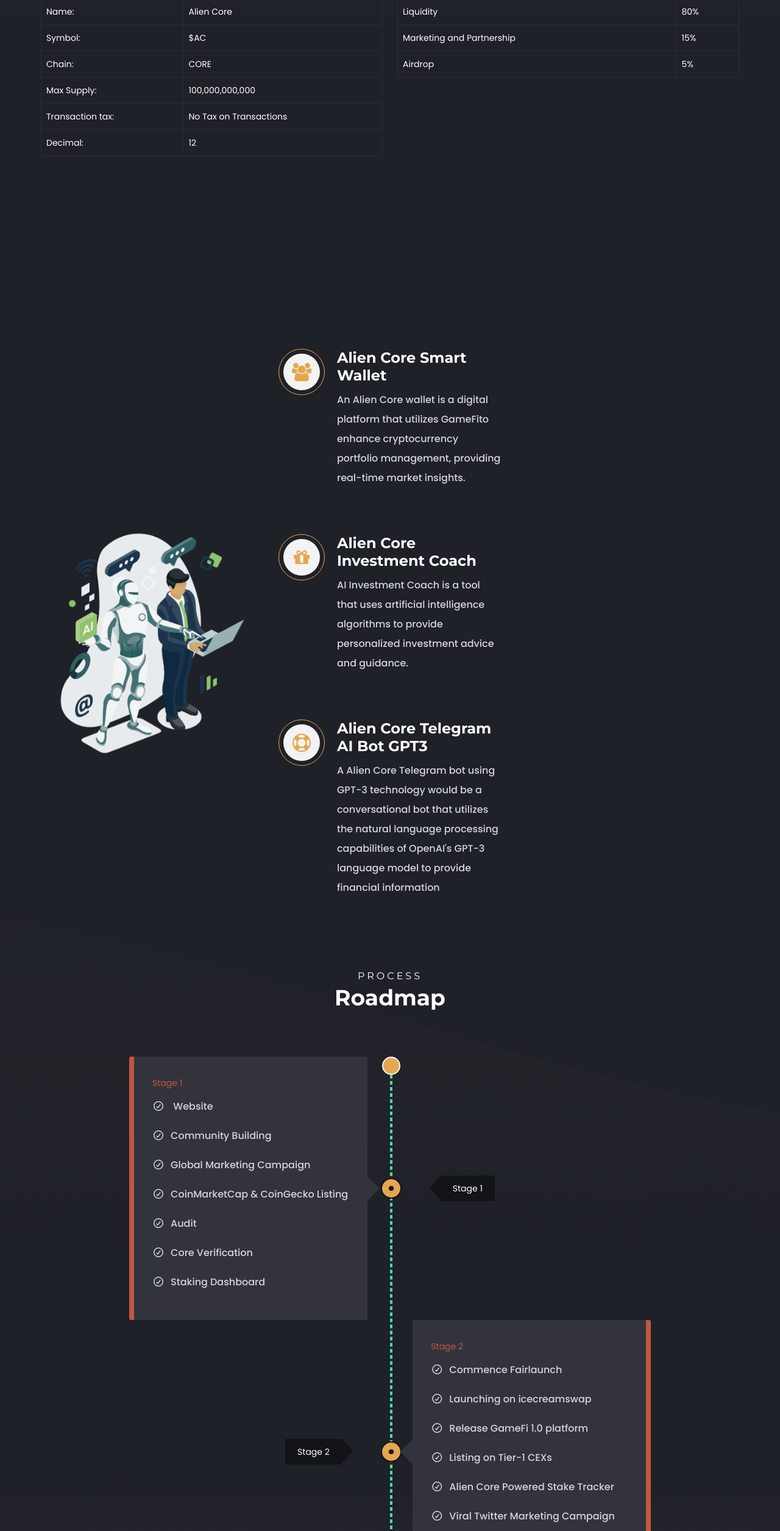
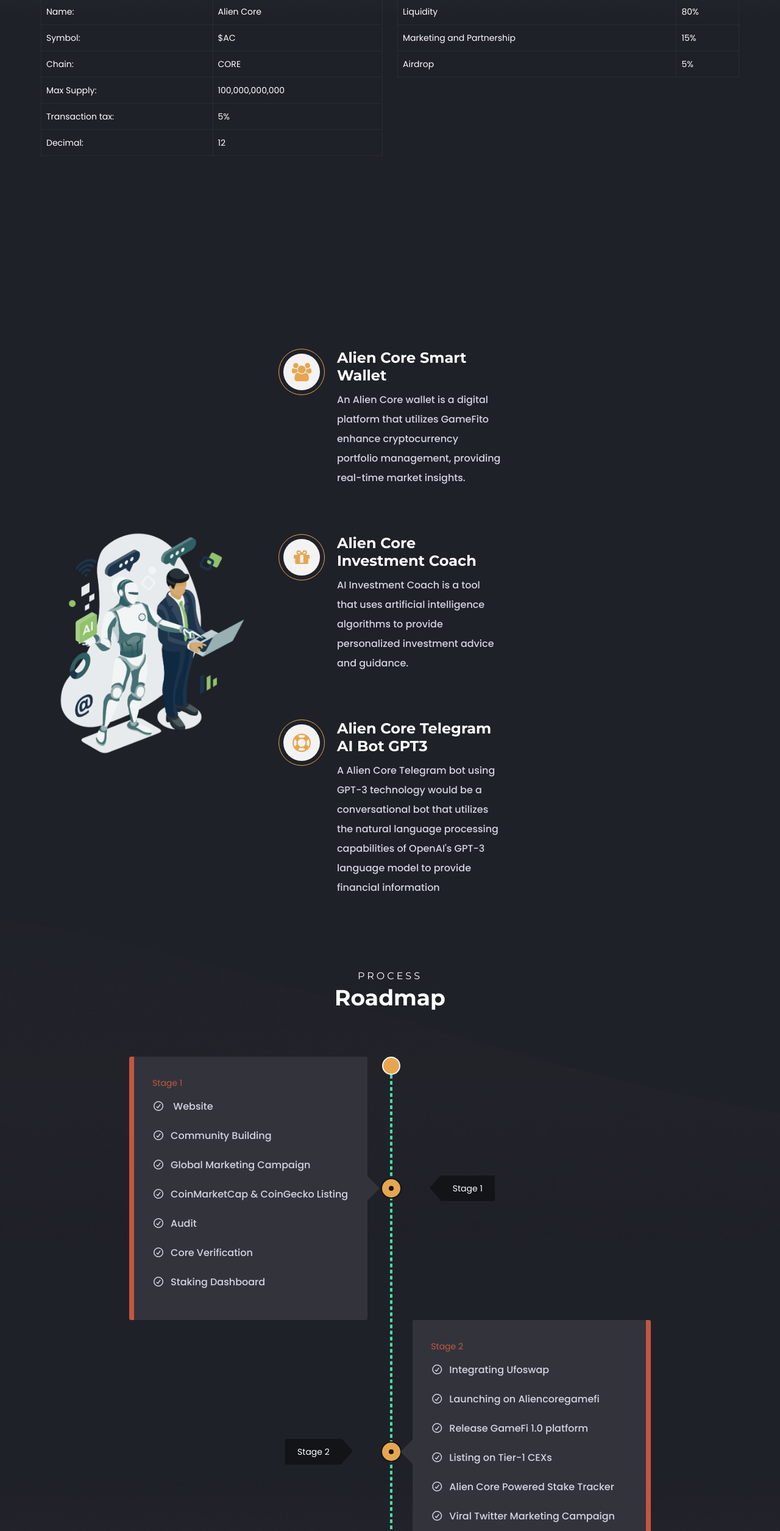
Before and after one commit to ashrafolarinoye/alien-core-token, a plain HTML site: page index.html in a window 1280 px wide. Shown: the part 1888-4399 px from the top of the page at 61% size. Drawn offline with nearby package versions, Linux system fonts and the light colour scheme; a script that the page names is missing.

Commit message:
Update index.html

```diff
--- a/index.html
+++ b/index.html
@@ -81,7 +81,7 @@
                                     <a class="nav-link" href="#token">Tokenomics</a>
                                 </li>
                                 <li class="nav-item">
-                                    <a class="nav-link" href="https://finance-ai.gitbook.io/finance-ai-whitepaper" target="_blank">Whitepaper</a>
+                                    <a class="nav-link" href="#" target="_blank">Whitepaper</a>
                                 </li>
                             </ul>
                         </div>
@@ -196,7 +196,7 @@
                                     </tr>
                                     <tr>
                                         <td>Transaction tax: </td>
-                                        <td>No Tax on Transactions</td>
+                                        <td>5%</td>
                                     </tr>
                                     <tr>
                                         <td>Decimal: </td>
@@ -314,8 +314,8 @@
                                 <span class="year">Stage 2</span>
                                 <div class="timeline-content secound">
                                     <span class="iq-font-yellow">Stage 2</span>
-                                    <p class="iq-mt-10"> <span><i class="fa-regular fa-circle-check"></i></span>Commence Fairlaunch</p>
-                                    <p class="iq-mt-10"><span><i class="fa-regular fa-circle-check"></i></span>Launching on icecreamswap</p>
+                                    <p class="iq-mt-10"> <span><i class="fa-regular fa-circle-check"></i></span>Integrating Ufoswap</p>
+                                    <p class="iq-mt-10"><span><i class="fa-regular fa-circle-check"></i></span>Launching on Aliencoregamefi</p>
                                     <p class="iq-mt-10"><span><i class="fa-regular fa-circle-check"></i></span>Release GameFi 1.0 platform</p>
                                     <p class="iq-mt-10"><span><i class="fa-regular fa-circle-check"></i></span>Listing on Tier-1 CEXs</p>
                                     <p class="iq-mt-10"><span><i class="fa-regular fa-circle-check"></i></span>Alien Core Powered Stake Tracker</p>
```
